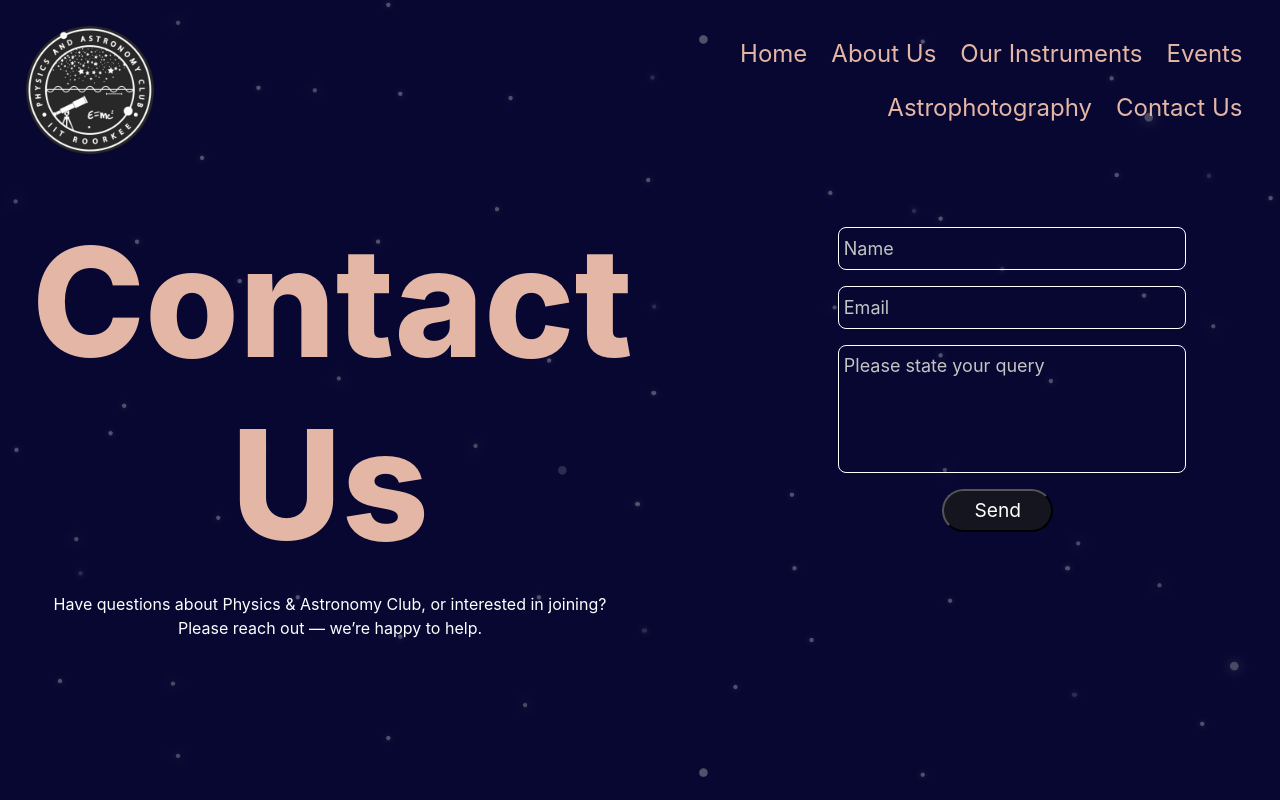
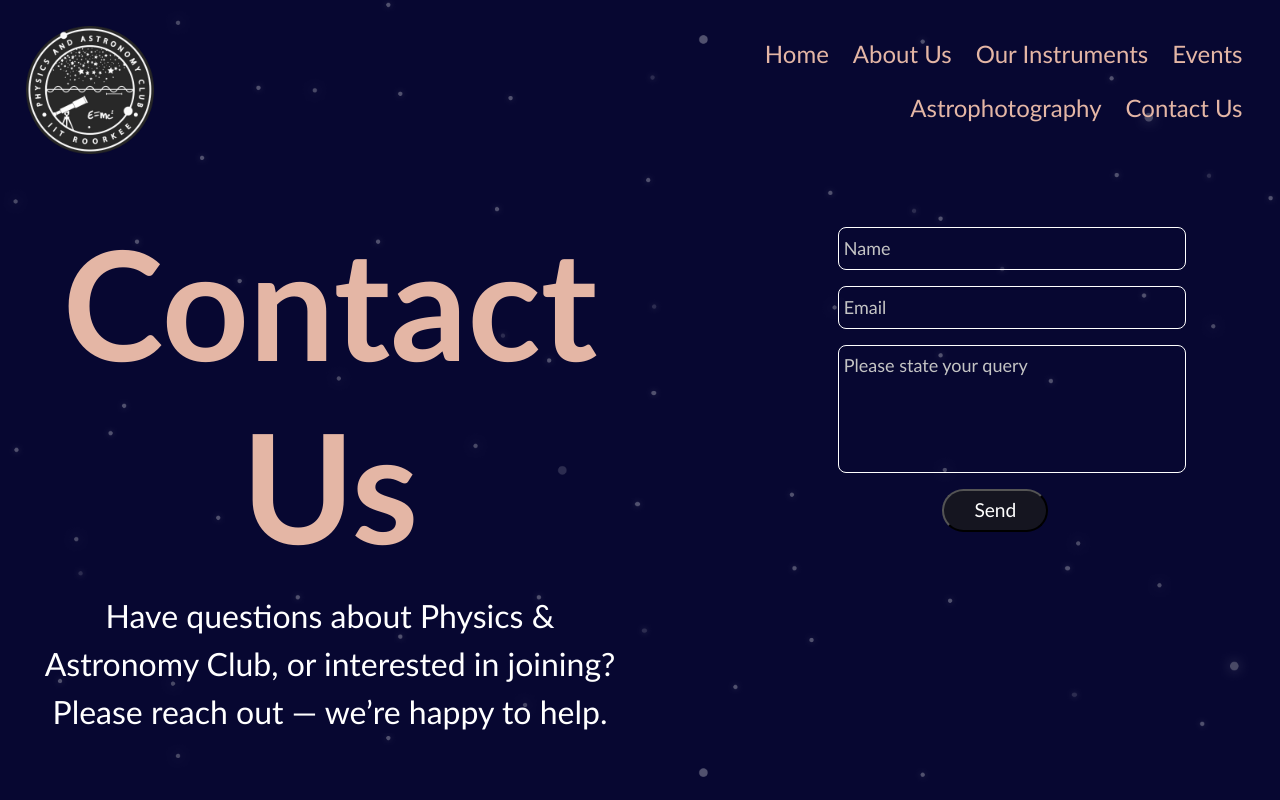
Before and after one commit to boldElixer/PaAC_Website, a React (Create React App) app: page /contact in a window 1280 px wide. Built offline with nearby package versions, Linux system fonts and the light colour scheme.

Commit message:
Update contact.css

```diff
--- a/src/components/contact/contact.css
+++ b/src/components/contact/contact.css
@@ -5,6 +5,7 @@
   background-image: url("../../assets/stars.png");
   background-repeat: repeat;
   background-size: 100%;
+  font-family: 'Gill Sans', 'Gill Sans MT', Calibri, 'Trebuchet MS', sans-serif;
 }
 
  .contact-container{
@@ -21,6 +22,7 @@
   text-align: center;
   color: white;
   margin-bottom: 1rem;
+  font-size: xx-large;
 }
 
   .heading h1{
```
